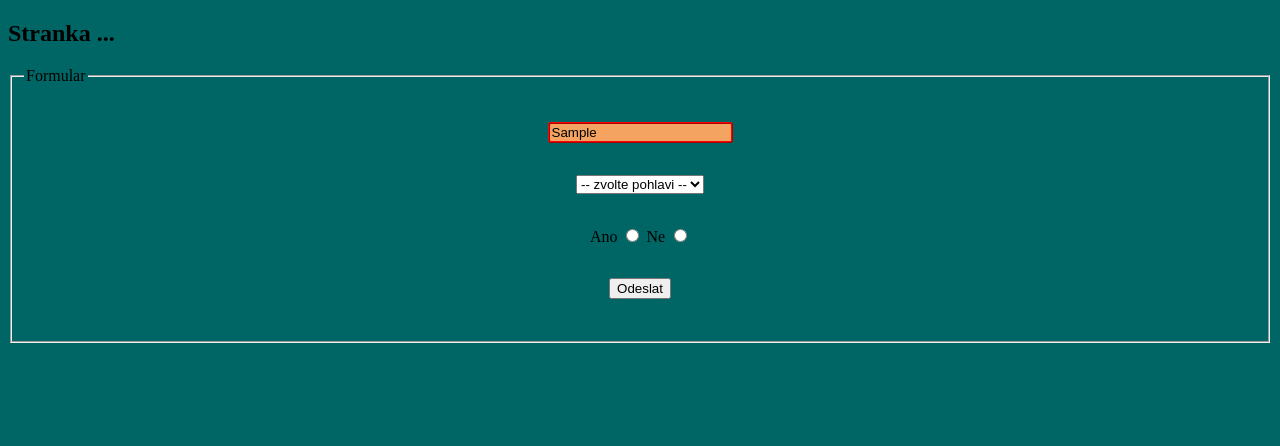
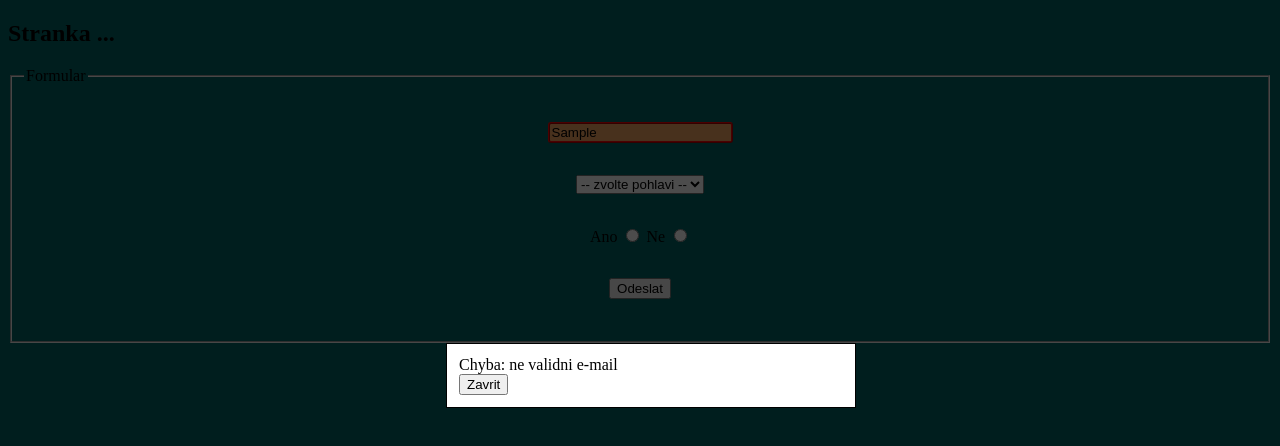
Before and after one commit to usfuprog/itstep2020, a plain HTML site: page index.html in a window 1280 px wide. Both pictures are taken after typing "Sample" into the empty fields and a click on the button "Odeslat". Drawn offline with nearby package versions, Linux system fonts and the light colour scheme.

Commit message:
add popup window for error message

```diff
--- a/index.html
+++ b/index.html
@@ -37,6 +37,31 @@ and open the template in the editor.
                 display: none;
             }
 
+            #chyby
+            {
+                position: absolute;/*fixed?*/
+                background: white;
+                border: 1px solid black;
+                padding: 12px;
+                display: none;
+                width: 30%;
+                /*left: 40%;
+                top: 50%;*/
+                /*margin: 0 30%;*/
+                z-index: 100;
+            }
+
+            #cerne_pozadi
+            {
+                position: fixed;
+                width: 100vw;
+                height: 100vh;
+                background: rgba(0, 0, 0, 0.7);
+                top: 0;
+                left: 0;
+                display: none;
+                z-index: 50;
+            }
         </style>
     </head>
     <body>
@@ -70,13 +95,16 @@ and open the template in the editor.
                     <span class="napoveda"> Chyba: podtvrdte souhlas se spracováním osobních údajů </span>
                 </div>
 
-            <div id="chyby">
-
-            </div>
                 <div class="formElem">
                     <button type="submit">Odeslat</button>
                 </div>
             </fieldset>
+
+            <div id="chyby">
+                <div></div>
+                <button class="zavrit">Zavrit</button>
+            </div>
+            <div id="cerne_pozadi" class="zavrit"></div>
         </form>
     </body>
 </html>
--- a/jsHere.js
+++ b/jsHere.js
@@ -1,3 +1,5 @@
+
+
 $(document).ready
 (
   function()
@@ -16,7 +18,9 @@ function formular()
 
     $('#pohlavi, input[name="souhlas').change(formular.sender.errManagerAuto);
     $('#email').change(function(){formular.mailChecker();});
-    $('#email').on("focus", function(){formular.mailElem.removeClass(formular.errClassName)});
+    $('#email').on("focus", function(){formular.mailElem.removeClass(formular.errClassName);});
+    $('.zavrit').click(function(){$('#cerne_pozadi').removeAttr("style"); $('#chyby').removeAttr("style"); return false;});
+    $(window).resize(formular.sender.displayInfo.winPosChange);
 }
 
 
@@ -123,5 +127,20 @@ formular.mailChecker = function()
 
 formular.sender.displayInfo = function(info)
 {//alert, nebo jinej spusob zobrazit
-    alert(info);
-}
+//    alert(info);
+    let elem_chyby = $('#chyby');
+    formular.sender.displayInfo.winPosChange();
+    elem_chyby.css("display", "block");
+    $('#chyby > div').html(info);
+    $('#cerne_pozadi').css('display', 'block');
+
+};
+
+formular.sender.displayInfo.winPosChange = function()
+{
+    let elem_chyby = $('#chyby');
+    let sirka_okna = window.innerWidth;
+    let posun_levo = (sirka_okna - (sirka_okna * 0.3))/2 - 2;
+    elem_chyby.css({'left': posun_levo});
+//    console.log(posun_levo);
+};
```
Lines whose indentation alone changed are shown as unchanged.
